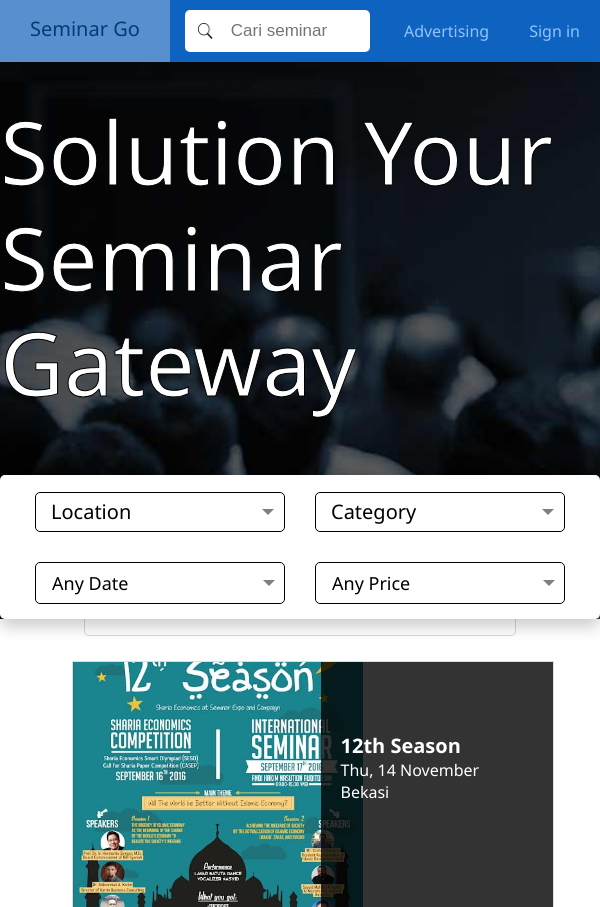
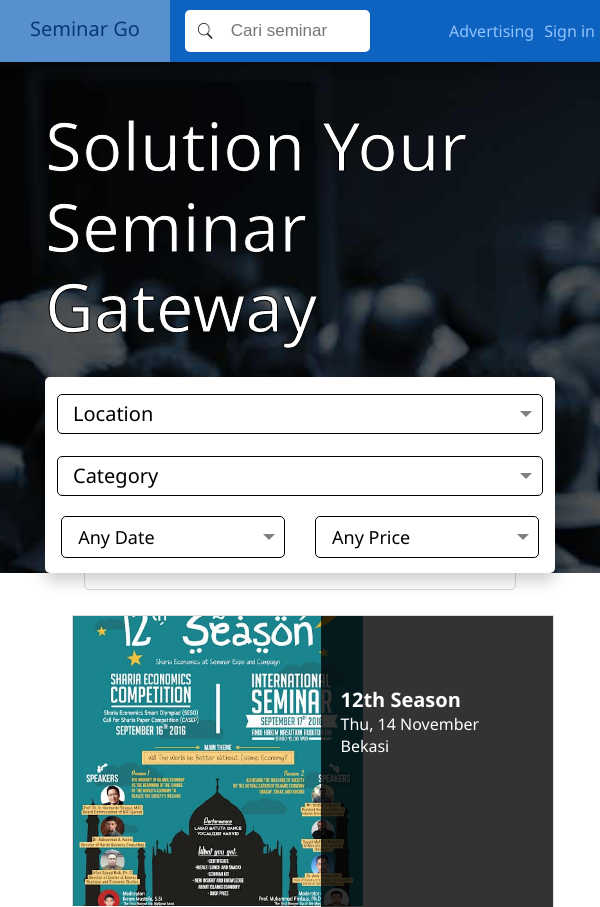
Before and after one commit to alfafarhans/ci3, a CodeIgniter app: page /ci3/ in a window 600 px wide. Shown: the top 907 px of the page. Run offline with CodeIgniter, Linux system fonts and the light colour scheme; data comes from the database, SQL or seed files in the repository; some libraries are stand-ins or nearby versions.

Commit message:
Home Responsive

```diff
--- a/application/views/home.php
+++ b/application/views/home.php
@@ -485,7 +485,7 @@ defined('BASEPATH') OR exit('No direct script access allowed');
         <div id="headerimg">
             <div id="container">
                 <div id="container2">
-                    <h1> Solution Your Seminar <br> Gateway </h1>
+                    <h1> Solution Your Seminar Gateway </h1>
 
                     <!-- bagian pencarian  -->
 
--- a/asset/css/home.css
+++ b/asset/css/home.css
@@ -105,7 +105,6 @@ body{
         position: relative;
         z-index: 11;
         flex-grow: 1;
-
     }
 
         #navbar_kanan #a{
@@ -612,13 +611,3 @@ body{
     text-align: center;
     padding: 5px;
 }
-
-
-@media screen and (max-width: 600px) {
-
-    #infofooter600{
-        position: relative;
-        width: 100%;
-        height: 50px;
-    }
-}
--- a/asset/css/resolusi.css
+++ b/asset/css/resolusi.css
@@ -1,15 +1,81 @@
-@media (min-width: 576px) {
+@media (max-width: 576px) and (max-width: 575px){
 
+  #headerimg {
+    min-height: 440px;
+  }
+
+  #header #container #container2{
+    max-width: 92vw;
+  }
+
+  #header h1{
+    padding-top: 70px;
+    font-size: 3.5rem;
+  }
+
+  #smart a{
+    width: 81vw;
+    margin-bottom: -10px;
+  }
+
+  .custom-select {
+    width: 37.3vw;
+    margin-bottom: -10px;
+  }
+
+  #smart{
+    margin-top: -15px;
+    padding-bottom: 10px;
+  }
 }
 
-@media (min-width: 768px) {
+@media (min-width: 576px) and (max-width: 767px) {
+
+  #navbar_kanan #a{
+    padding: 20px 5px;
+  }
 
   #headerimg {
-    min-height: 650px;
+    min-height: 510px;
+  }
+
+  #header #container #container2{
+    max-width: 85vw;
+  }
+
+  #header h1{
+    padding-top: 70px;
+    font-size: 4.2rem;
+  }
+
+  #smart a{
+    width: 81vw;
+    margin-bottom: -10px;
+  }
+
+  .custom-select {
+    width: 37.3vw;
+    margin-bottom: -10px;
+  }
+
+  #smart{
+    margin-top: -15px;
+    padding-bottom: 10px;
+  }
+}
+
+@media (min-width: 768px) and (max-width: 991px) {
+
+  #headerimg {
+    min-height: 550px;
   }
 
   #header #container #container2{
     max-width: 650px;
+  }
+
+  #header h1{
+    font-size: 5.5rem;
   }
 
   #smart a{
@@ -26,14 +92,9 @@
     margin-top: -15px;
     padding-bottom: 10px;
   }
-
 }
 
-@media (min-width: 992px) {
-
-  #headerimg {
-    min-height: 450px;
-  }
+@media (min-width: 992px) and (max-width: 1199px) {
 
   #header #container #container2{
     max-width: 900px;
@@ -46,25 +107,4 @@
   .custom-select {
     width: 180px;
   }
-
 }
-
-@media (min-width:1200px){
-
-  #headerimg {
-    min-height: 450px;
-  }
-
-  #header #container #container2{
-    max-width: 1140px;
-  }
-
-  #smart a{
-    width: 250px;
-  }
-
-  .custom-select {
-    width: 250px;
-  }
-
-}
```
